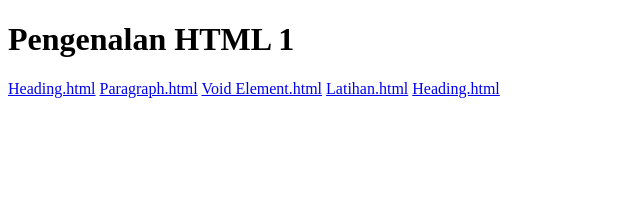
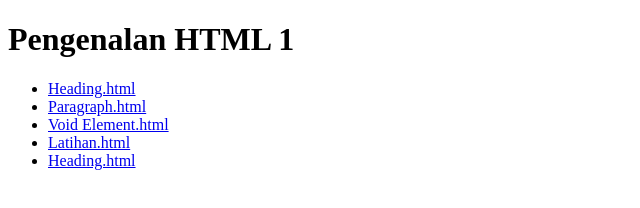
Before and after one commit to AisyahAmaliaa11/PengenalanHTML1, a plain HTML site: page index.html in a window 1280 px wide. Shown: the whole page, without its empty margins (0-640 px from the left). Drawn offline with Linux system fonts and the light colour scheme.

Commit message:
Add files via upload

```diff
--- a/index.html
+++ b/index.html
@@ -7,10 +7,12 @@
 </head>
 <body>
 <h1>Pengenalan HTML 1</h1>
-<a href="./Heading.html">Heading.html</a>
-<a href="./Paragraph.html">Paragraph.html</a>
-<a href="./Void Element.html">Void Element.html</a>
-<a href="./Latihan.html">Latihan.html</a>
-<a href="./latihan 5.html">Heading.html</a>
+<ul>
+<li><a href="./Heading.html">Heading.html</a></li>
+<li><a href="./Paragraph.html">Paragraph.html</a></li>
+<li><a href="./Void Element.html">Void Element.html</a></li>
+<li><a href="./Latihan.html">Latihan.html</a></li>
+<li><a href="./latihan 5.html">Heading.html</a></li>
+</ul>
 </body>
 </html>
```
